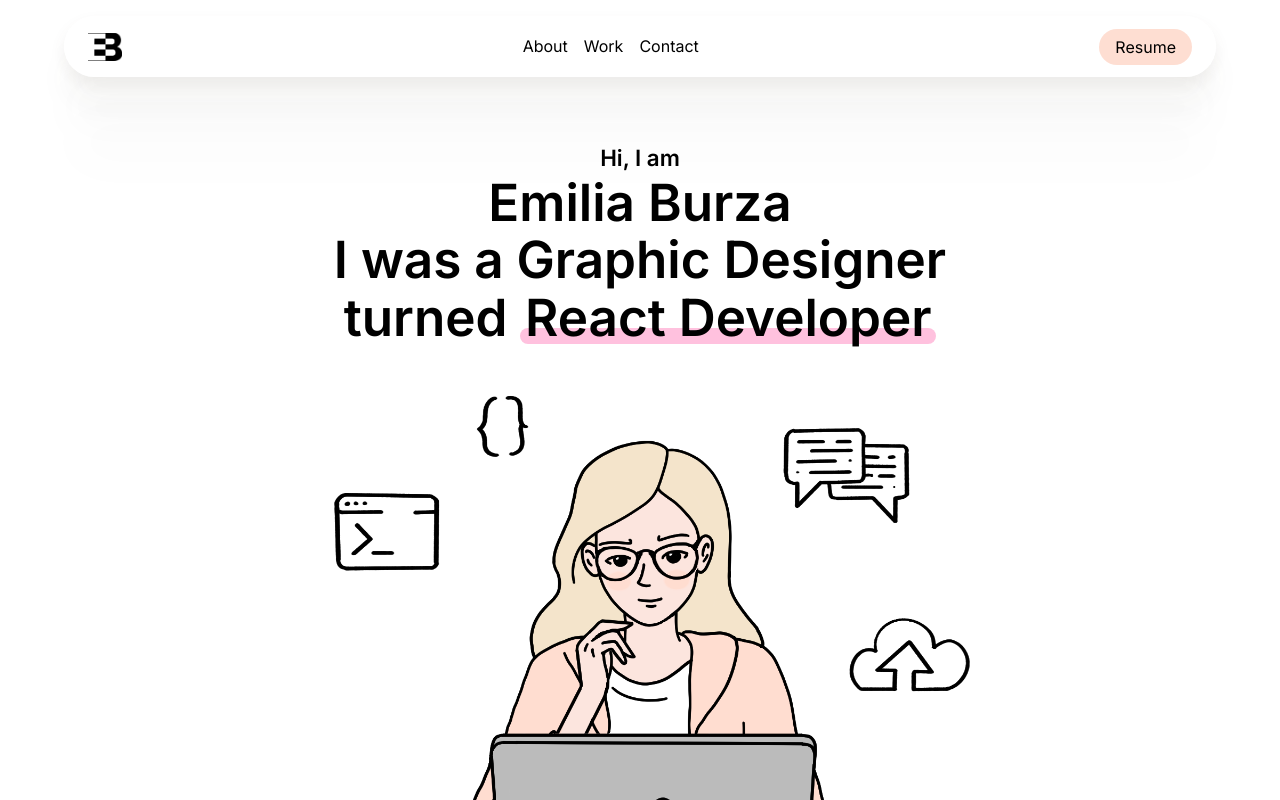
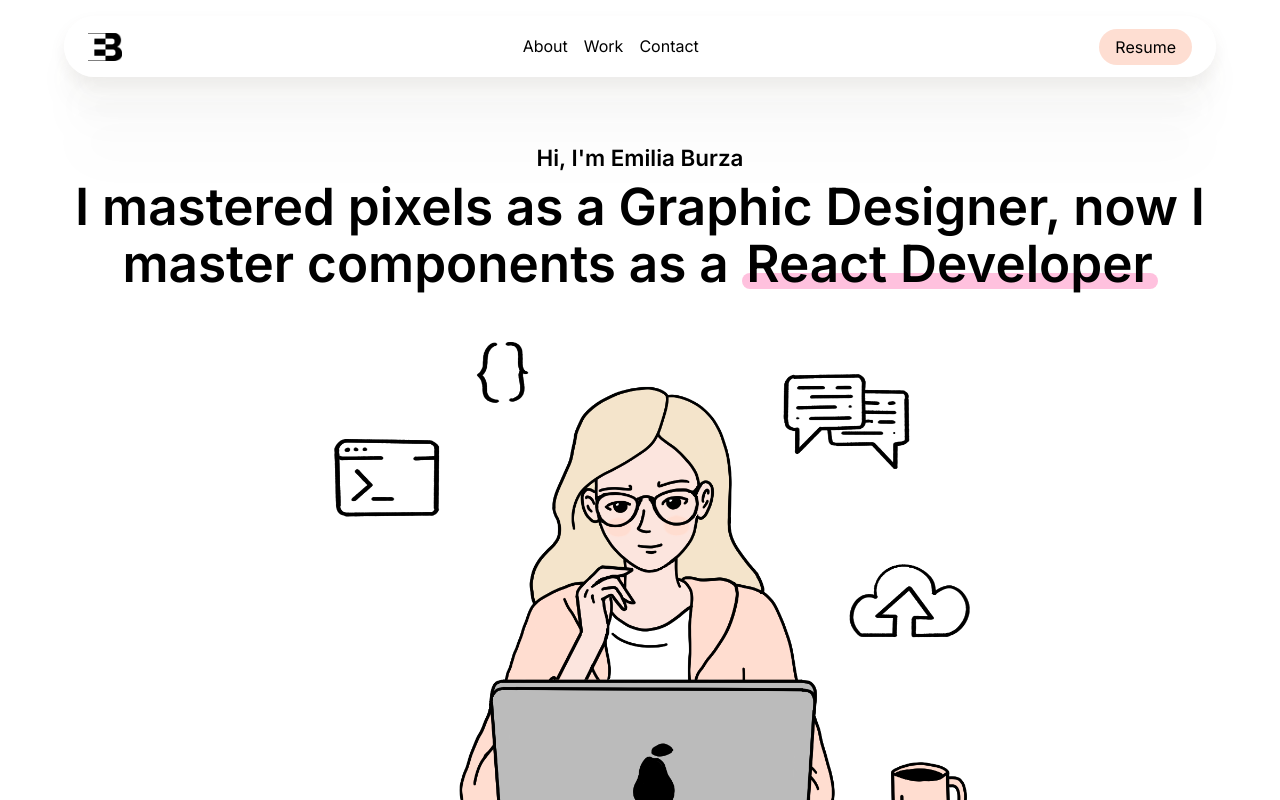
Before and after one commit to eburza/portfolio-emilia-burza, a React (Vite) app: page / in a window 1280 px wide. Shown: the top 800 px of the page. Built offline with nearby package versions, Linux system fonts and the light colour scheme.

Commit message:
Fix hero component issues with text and image alignment

```diff
--- a/src/components/BannerMain.jsx
+++ b/src/components/BannerMain.jsx
@@ -5,8 +5,8 @@ export default function BannerMain() {
         <header className='hero'>
             <div className='hero-container'>
                 <div className='hero-text'>
-                    <p className='heading-s'>Hi, I am</p>
-                    <h1 className='heading-xl'>Emilia Burza < br />I was a Graphic Designer <br />turned <span className='underscore'>React Developer</span></h1>
+                    <p className='heading-s'>Hi, I'm Emilia Burza</p>
+                    <h1 className='heading-xl'>I mastered pixels as a Graphic Designer, now I master components as a <span className='underscore hero-react-dev'>React Developer</span></h1>
                 </div>
                 <img src={MainBannerImg} className='hero-img' alt='Cartoon illustration of a woman developer at work with her laptop and programming tools'/>
             </div>
--- a/src/css/base/responsive.scss
+++ b/src/css/base/responsive.scss
@@ -46,17 +46,33 @@
 // Hero section
 .hero {
     @extend %section-padding;
-    min-height: 700px;
 
     .hero-text {
-        margin-top: 6rem;
+        max-width: 70%;
+
+        .heading-xl {
+            word-break: keep-all;
+        }
+
+        .hero-react-dev {
+            white-space: nowrap;
+            display: inline-block;
+        }
+    }
+
+    .hero-img {
+        width: 40%;
     }
 
     @include respond-to(desktop) {
         min-height: 550px;
 
         .hero-text {
-            margin-top: 3rem;
+            max-width: 58%;
+        }
+
+        .hero-img {
+            width: 45%;
         }
     }
 
@@ -68,15 +84,13 @@
         }
 
         .hero-text {
-            margin-top: 0;
-            width: 100%;
+            max-width: 100%;
             text-align: center;
-            position: relative;
+            align-items: center;
         }
 
         .hero-img {
             width: 70%;
-            position: relative;
         }
     }
 
@@ -125,6 +139,7 @@
         @include display-flex(column, center, center, initial);
 
         .about-wrapper {
+            margin-top: 1.5rem;;
             grid-template-columns: 1fr;
             grid-template-areas:
             "image"
@@ -146,11 +161,7 @@
     @include respond-to(mobile) {
 
         .about-img {
-            display: none;
-        }
-
-        .about-wrapper {
-            margin-top: 0;
+            width: 8rem;
         }
     }
 }
--- a/src/css/components/hero.scss
+++ b/src/css/components/hero.scss
@@ -1,21 +1,26 @@
+.hero {
+    min-height: 700px;
+    display: flex;
+    align-items: center;
+}
+
 .hero-container {
-    @include display-flex(row, center, center, initial);
+    @include display-flex(row, space-between, center, initial);
+    width: 100%;
     position: relative;
 }
 
 .hero-text {
-    position: absolute;
+    flex: 1;
     z-index: 2;
-    left: 0;
-    top: 0;
+    @include display-flex(column, center, flex-start, 0.25rem);
+    max-width: 60%;
 }
 
 .hero-img {
-    position: absolute;
     z-index: 1;
-    width: 50%;
-    right: 0;
-    top: 0;
+    width: 42%;
+
     img {
         width: 100%;
         object-fit: contain;
--- a/src/css/styles.css
+++ b/src/css/styles.css
@@ -52,18 +52,28 @@
   }
 }
 
-.hero {
-  min-height: 700px;
-}
 .hero .hero-text {
-  margin-top: 6rem;
+  max-width: 70%;
+}
+.hero .hero-text .heading-xl {
+  word-break: keep-all;
+}
+.hero .hero-text .hero-react-dev {
+  white-space: nowrap;
+  display: inline-block;
+}
+.hero .hero-img {
+  width: 40%;
 }
 @media screen and (max-width: 1650px) {
   .hero {
     min-height: 550px;
   }
   .hero .hero-text {
-    margin-top: 3rem;
+    max-width: 58%;
+  }
+  .hero .hero-img {
+    width: 45%;
   }
 }
 @media screen and (max-width: 1350px) {
@@ -78,14 +88,12 @@
     gap: 1.5rem;
   }
   .hero .hero-text {
-    margin-top: 0;
-    width: 100%;
+    max-width: 100%;
     text-align: center;
-    position: relative;
+    align-items: center;
   }
   .hero .hero-img {
     width: 70%;
-    position: relative;
   }
 }
 @media screen and (max-width: 690px) {
@@ -127,6 +135,7 @@
     gap: initial;
   }
   .about-content .about-wrapper {
+    margin-top: 1.5rem;
     grid-template-columns: 1fr;
     grid-template-areas: "image" "text1" "text2";
   }
@@ -141,10 +150,7 @@
 }
 @media screen and (max-width: 690px) {
   .about-content .about-img {
-    display: none;
-  }
-  .about-content .about-wrapper {
-    margin-top: 0;
+    width: 8rem;
   }
 }
 
@@ -944,28 +950,36 @@ body {
   border-radius: 100rem;
 }
 
+.hero {
+  min-height: 700px;
+  display: flex;
+  align-items: center;
+}
+
 .hero-container {
   display: flex;
   flex-direction: row;
-  justify-content: center;
+  justify-content: space-between;
   align-items: center;
   gap: initial;
+  width: 100%;
   position: relative;
 }
 
 .hero-text {
-  position: absolute;
+  flex: 1;
   z-index: 2;
-  left: 0;
-  top: 0;
+  display: flex;
+  flex-direction: column;
+  justify-content: center;
+  align-items: flex-start;
+  gap: 0.25rem;
+  max-width: 60%;
 }
 
 .hero-img {
-  position: absolute;
   z-index: 1;
-  width: 50%;
-  right: 0;
-  top: 0;
+  width: 42%;
 }
 .hero-img img {
   width: 100%;
```
Also changed, not shown: 1 other file (tests, documents, lock files or other folders).
